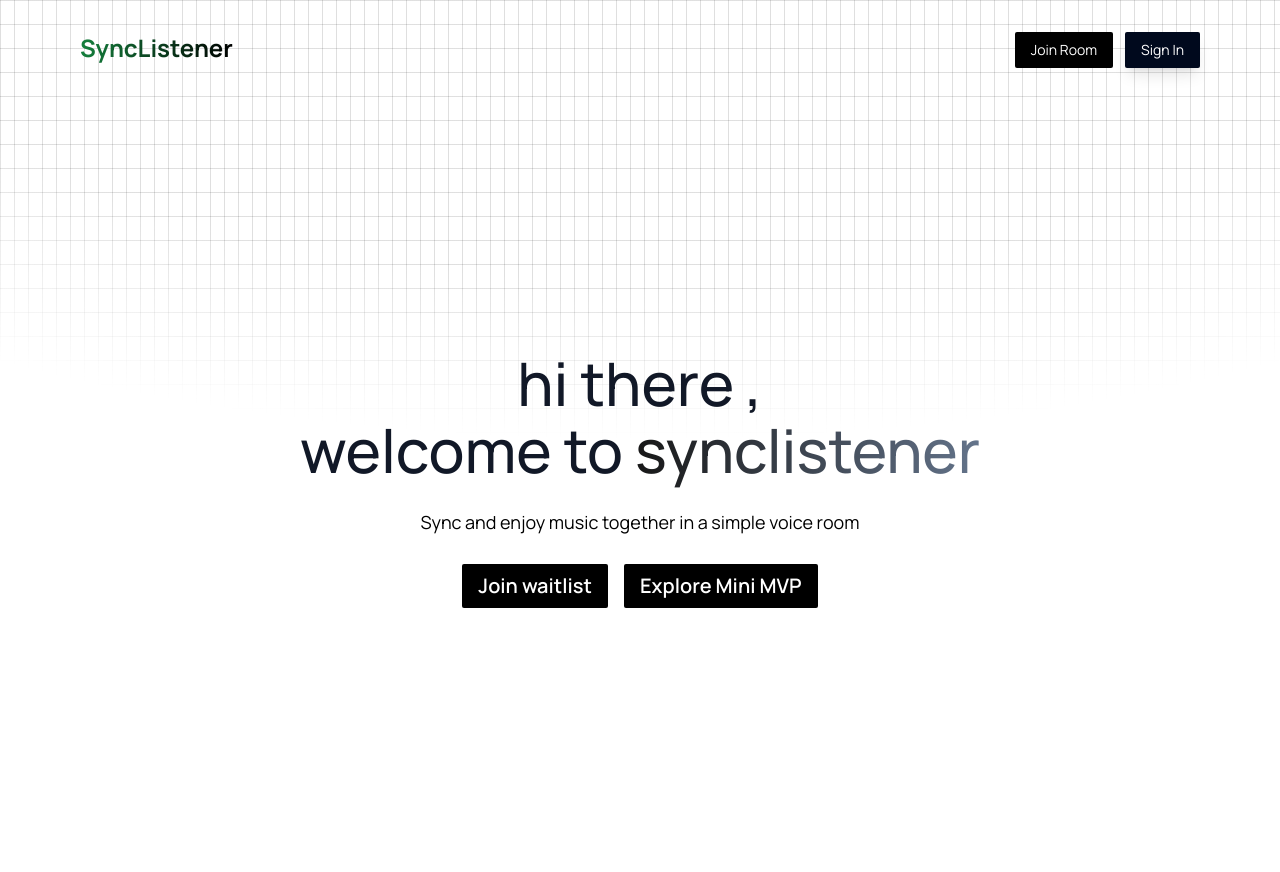
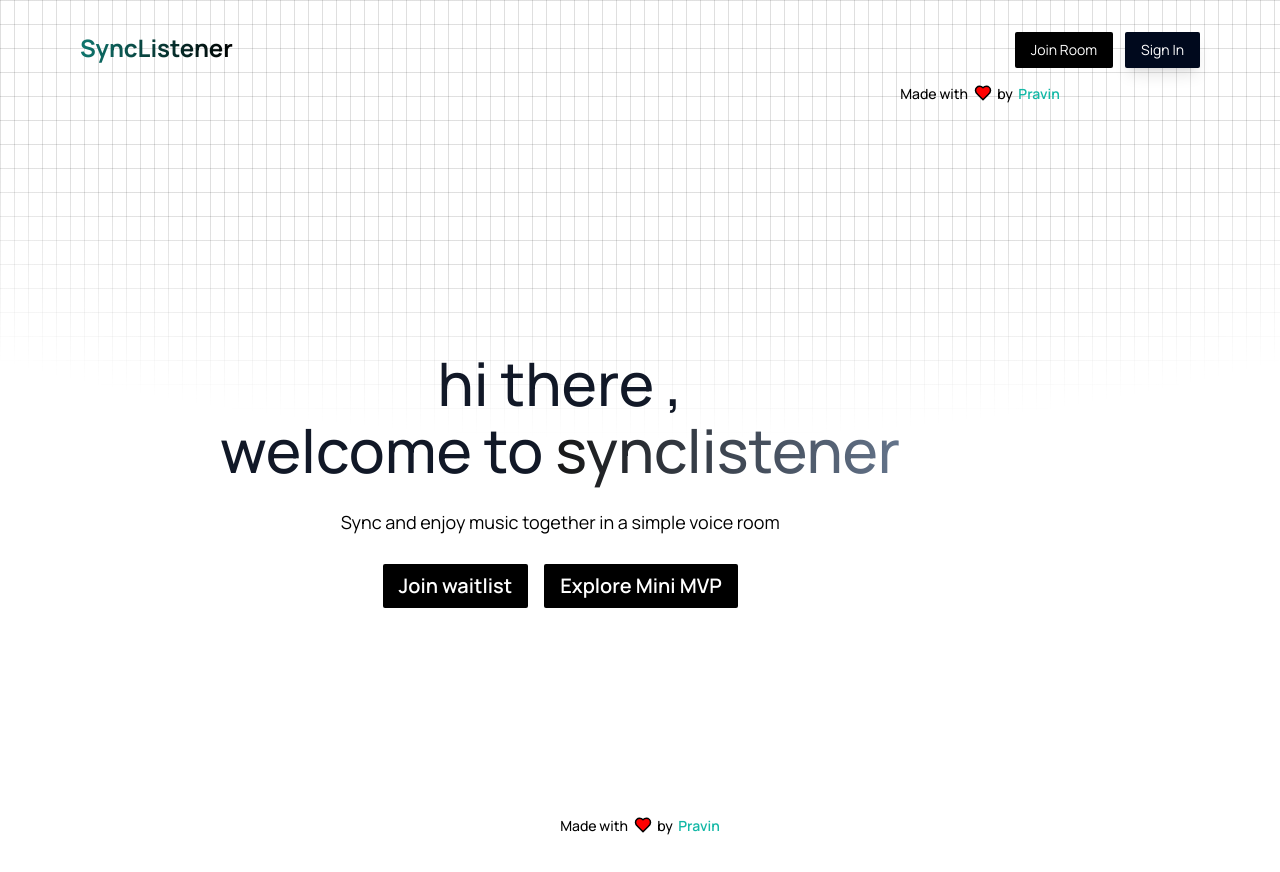
Before and after one commit to prvn347/synclistener, a React (Vite) app: page / in a window 1280 px wide. Shown: the top 872 px of the page. Built offline with nearby package versions, Linux system fonts and the light colour scheme; no server answers.

Commit message:
added footer

```diff
--- a/index.html
+++ b/index.html
@@ -11,7 +11,7 @@
       rel="stylesheet"
     />
 
-    <title>Vite + React + TS</title>
+    <title>Synclistener</title>
   </head>
   <body>
     <div id="root"></div>
--- a/src/App.tsx
+++ b/src/App.tsx
@@ -8,6 +8,7 @@ import usePreferredTheme from "./hooks/usePrefferedTheme";
 import { AnimatePresence } from "framer-motion";
 import { LocationProvider } from "./utils/LocationProvider";
 import { RoutesWithAnimation } from "./utils/RoutesWithAnimation";
+import { HeartIcon } from "lucide-react";
 function App() {
   const isDark = usePreferredTheme();
 
@@ -34,6 +35,27 @@ function App() {
           </RecoilRoot>
           <Toaster />
         </div>
+        {/* <div className=" text-end">
+          <button
+            onClick={async () => {
+              await logout();
+            }}
+            className=" font-manrope text-sm"
+          >
+            {" "}
+            Log out
+          </button>
+        </div> */}
+        <div className="  flex justify-center font-manrope text-sm font-medium">
+          Made with &nbsp; <HeartIcon fill="red" size={18} /> &nbsp; by &nbsp;
+          <a
+            href="https://x.com/prvn347"
+            className=" font-semibold text-teal-500"
+          >
+            {" "}
+            Pravin
+          </a>
+        </div>
       </AnimatePresence>
     </>
   );
--- a/src/api/index.ts
+++ b/src/api/index.ts
@@ -85,3 +85,12 @@ export const pupulateRoom = async () => {
     throw new Error("Something went wrong while sending waitlist");
   }
 };
+
+export const logout = async () => {
+  try {
+    const resp = await axiosInstance.get("/user/logout");
+    return resp;
+  } catch (error) {
+    throw new Error("Something went wrong while sending waitlist");
+  }
+};
--- a/src/components/Appbar.tsx
+++ b/src/components/Appbar.tsx
@@ -9,7 +9,7 @@ export function AppBar() {
     <div className="  p-4 ">
       <div className=" flex justify-between ">
         <Link
-          className=" font-bold text-lg sm:text-2xl font-manrope dark:bg-gradient-to-r dark:from-white dark:to-green-500  bg-gradient-to-r from-green-700 to-black inline-block text-transparent bg-clip-text"
+          className=" font-bold text-lg sm:text-2xl font-manrope dark:bg-gradient-to-r dark:from-white dark:to-teal-500  bg-gradient-to-r from-teal-700 to-black inline-block text-transparent bg-clip-text"
           to={"/"}
         >
           SyncListener
--- a/src/components/Roome/Rooms.tsx
+++ b/src/components/Roome/Rooms.tsx
@@ -4,10 +4,12 @@ import { Copy, PlusCircle } from "lucide-react";
 import { toast } from "sonner";
 import { useState } from "react";
 import { RoomForm, roomType } from "../Home/RoomForm";
+import { useNavigate } from "react-router-dom";
 
 export function Rooms() {
   const userRooms = useRecoilValue(userRoomsState);
   const [showForm, setShowForm] = useState(false);
+  const navigate = useNavigate();
   return (
     <div>
       <div className={`content-wrapper ${showForm ? "hide" : ""}`}>
@@ -22,12 +24,17 @@ export function Rooms() {
         </button>
         <div className=" grid grid-cols-2">
           {userRooms.map((value) => (
-            <div className=" bg-green-300 bg-opacity-30 border mx-2 border-green-600 p-6 rounded-sm">
+            <div
+              onClick={() => {
+                navigate(`/room/${value.roomKey}`);
+              }}
+              className=" cursor-pointer bg-teal-500 bg-opacity-30 border m-2 border-teal-600 p-6 rounded-sm"
+            >
               <div className=" flex flex-col  gap-2 items-center">
-                <span className=" text-black text-md font-manrope font-medium ">
+                <span className=" text-white text-md font-manrope font-medium ">
                   {value.title}
                 </span>
-                <span className=" flex items-center text-black text-md font-manrope font-medium ">
+                <span className=" flex items-center text-white text-md font-manrope font-medium ">
                   {value.roomKey}{" "}
                   <Copy
                     onClick={() => {
--- a/src/components/Roome/VideoPlayer.tsx
+++ b/src/components/Roome/VideoPlayer.tsx
@@ -125,7 +125,7 @@ export function VideoPlayer() {
   }, [play]);
   const opts: YouTubeProps["opts"] = {
     height: window.innerWidth <= 768 ? "190" : "300", // Adjust as needed
-    width: window.innerWidth <= 768 ? "300" : "550",
+    width: window.innerWidth <= 768 ? "280" : "550",
     playerVars: {
       // https://developers.google.com/youtube/player_parameters
       autoplay: 1,
@@ -134,7 +134,7 @@ export function VideoPlayer() {
 
   return (
     <div className="">
-      <div className=" inline-block px-2 sm:px-3 py-1  mb-2 text-xs bg-blue-600 bg-opacity-15 text-white   rounded-2xl border border-blue-800">
+      <div className=" inline-block px-1 sm:px-3 py-1  mb-2 text-xs bg-blue-600 bg-opacity-15 text-white   rounded-2xl border border-blue-800">
         {" "}
         Tip: Play/pause after loading for better sync.
       </div>
--- a/src/components/Roome/Wrapper.tsx
+++ b/src/components/Roome/Wrapper.tsx
@@ -47,7 +47,7 @@ export function Wrapper() {
           copy invite code <CopyIcon size={14} />
         </button>
       </div>
-      <div className=" m-1 sm:m-8 rounded-md bg-[#222222] p-3   sm:p-5 grid grid-cols-1 md:grid-cols-2">
+      <div className=" m-1 sm:m-8 rounded-md bg-[#222222] p-2   sm:p-5 grid grid-cols-1 md:grid-cols-2">
         <div>
           <VideoPlayer />
           <RoomDetailsCard />
--- a/src/pages/Landing.tsx
+++ b/src/pages/Landing.tsx
@@ -1,6 +1,7 @@
 import { useNavigate } from "react-router-dom";
 import { useAuth } from "../hooks/useAuth";
 import { useEffect } from "react";
+import { HeartIcon } from "lucide-react";
 
 export function LandingPage() {
   const { user } = useAuth();
@@ -45,6 +46,16 @@ export function LandingPage() {
           </button>
         </div>
       </div>
+      <div className=" flex justify-center font-manrope text-sm font-medium">
+        Made with &nbsp; <HeartIcon fill="red" size={18} /> &nbsp; by &nbsp;
+        <a
+          href="https://x.com/prvn347"
+          className=" font-semibold text-teal-500"
+        >
+          {" "}
+          Pravin
+        </a>
+      </div>
     </div>
   );
 }
```
